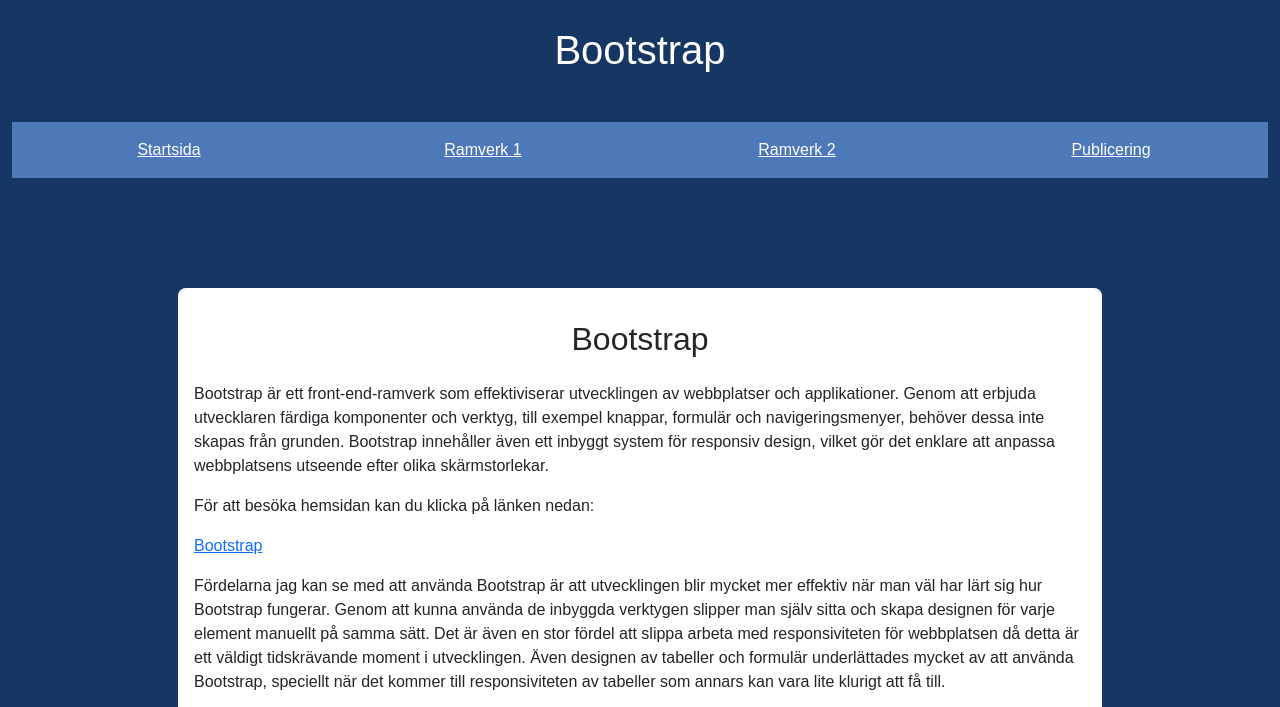
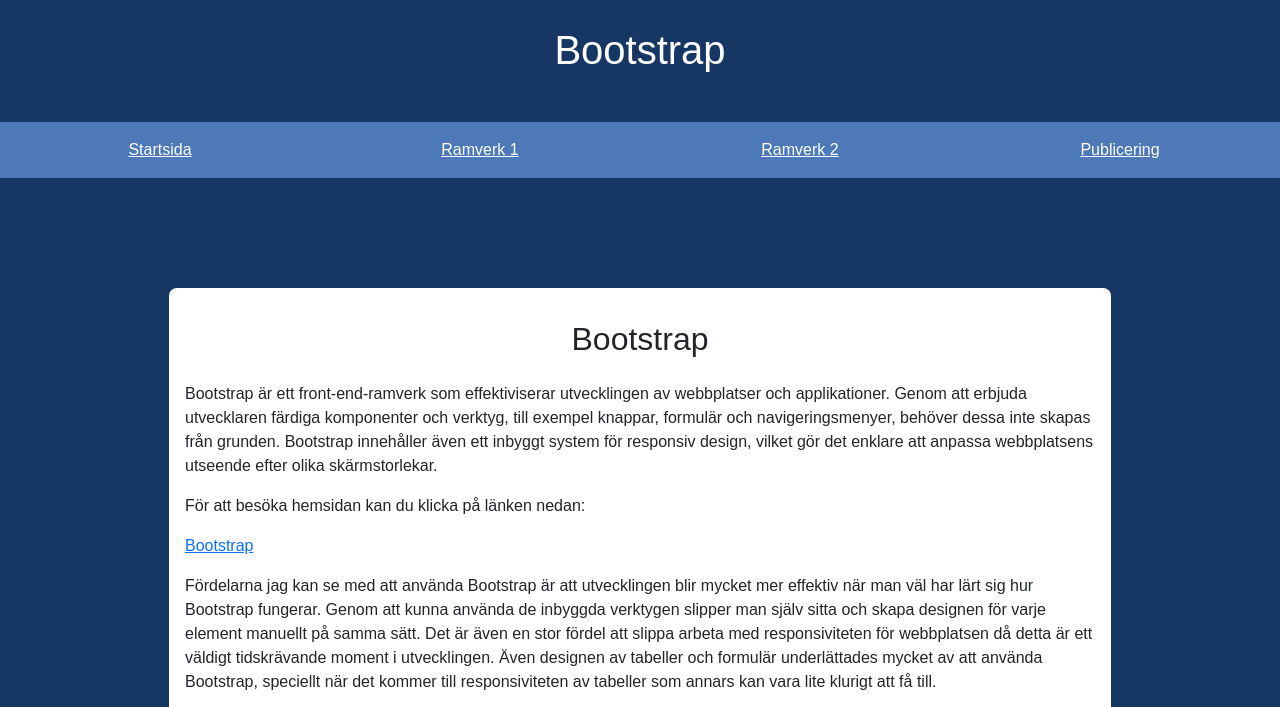
Before and after one commit to emhe2504/Dt193g-lab1, a website built with Vite: page frameworkOne.html in a window 1280 px wide. Shown: the part 74-781 px from the top of the page. Built offline with nearby package versions, Linux system fonts and the light colour scheme.

Commit message:
Korrigering av width

```diff
--- a/frameworkOne.html
+++ b/frameworkOne.html
@@ -9,13 +9,13 @@
 </head>
 
 <body class="font-arial bg-primary-dark">
-  <div class="container-fluid">
+  <div class="container-fluid px-0">
     <header>
 
       <img src="/Bootstrap.PNG" class="rounded mt-2 ms-2" alt="Bootstrap-logo">
       <h1 class="text-center pt-5 pb-5 bg-primary-dark text-white m-0">Bootstrap</h1>
 
-      <nav class="container-fluid w-100 p-0">
+      <nav class="container-fluid w-100 px-0">
         <ul class="grid text-center list-unstyled" style="--bs-columns: 4; --bs-gap: 0;">
           <li class="bg-primary-light m-0 pt-3 pb-3"><a class="text-white" href="/">Startsida</a></li>
           <li class="bg-primary-light m-0 pt-3 pb-3"><a class="text-white" href="/frameworkOne.html">Ramverk 1</a></li>
```
Also changed, not shown: frameworkTwo.html (+1 -1 lines).
